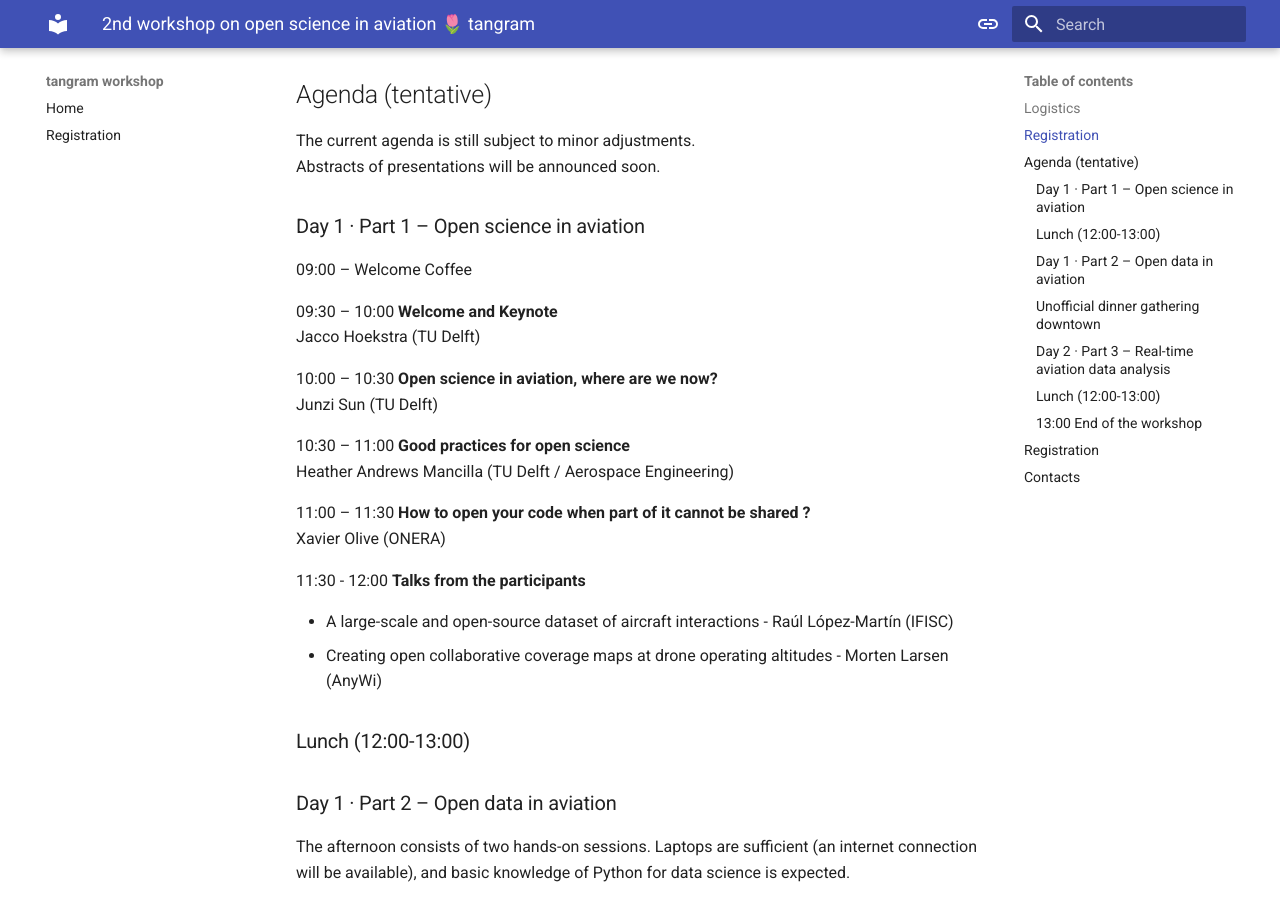
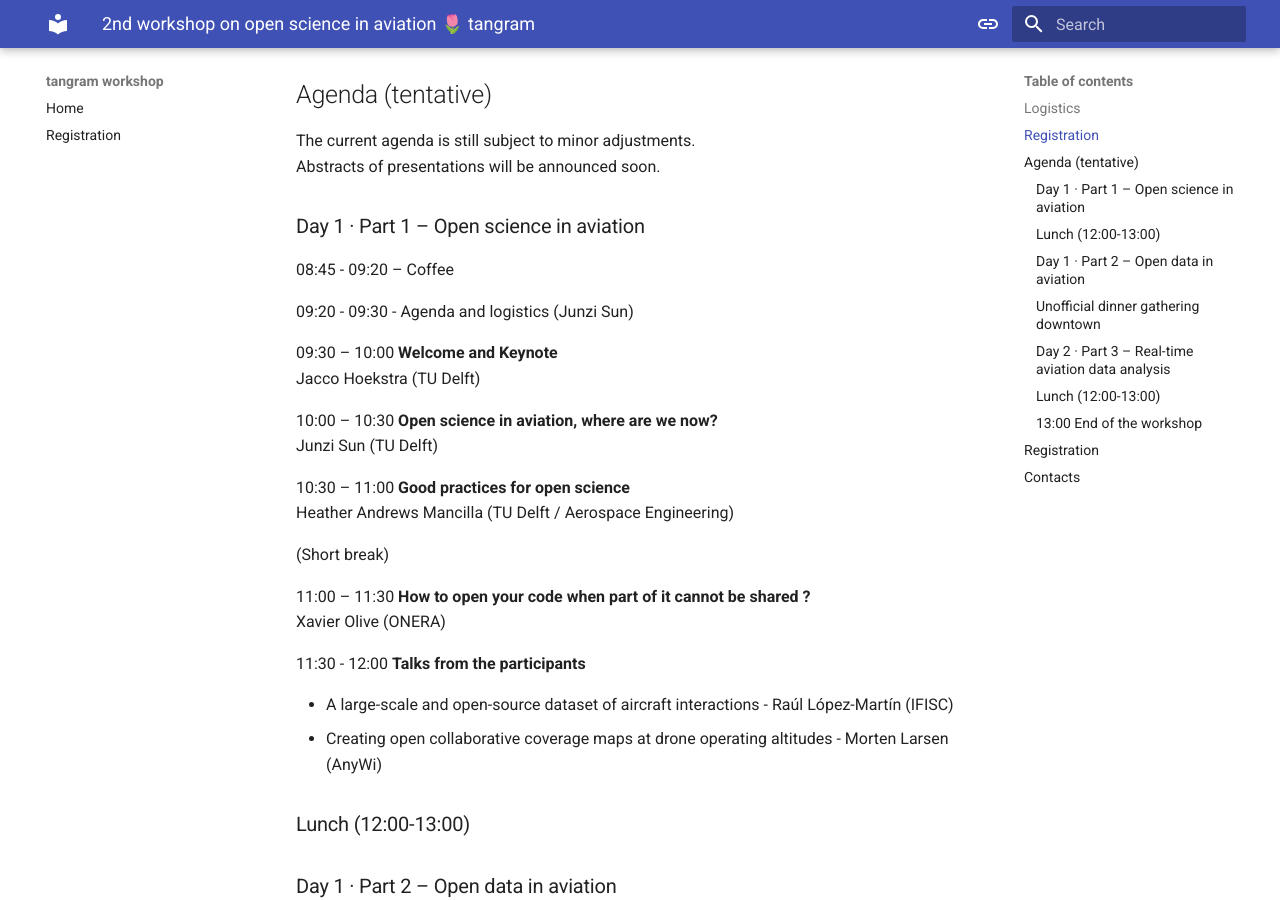
Before and after one commit to open-aviation/workshop, an MkDocs documentation site: the page built from docs/index.md, in a window 1280 px wide and 900 px high, scrolled down 852 px. Built offline with MkDocs 1.6.1 and Material for MkDocs 9.7.7, drawn with Linux system fonts in a browser that asks for light colours.

Commit message:
Update index.md

```diff
--- a/docs/index.md
+++ b/docs/index.md
@@ -31,7 +31,9 @@ Abstracts of presentations will be announced soon.
 
 ### Day 1 · Part 1 – Open science in aviation
 
-09:00 – Welcome Coffee
+08:45 - 09:20 – Coffee
+
+09:20 - 09:30 - Agenda and logistics (Junzi Sun)
 
 09:30 – 10:00 **Welcome and Keynote**
 Jacco Hoekstra (TU Delft)
@@ -41,6 +43,8 @@ Junzi Sun (TU Delft)
 
 10:30 – 11:00 **Good practices for open science**
 Heather Andrews Mancilla (TU Delft / Aerospace Engineering)
+
+(Short break)
 
 11:00 – 11:30 **How to open your code when part of it cannot be shared ?**
 Xavier Olive (ONERA)
```
